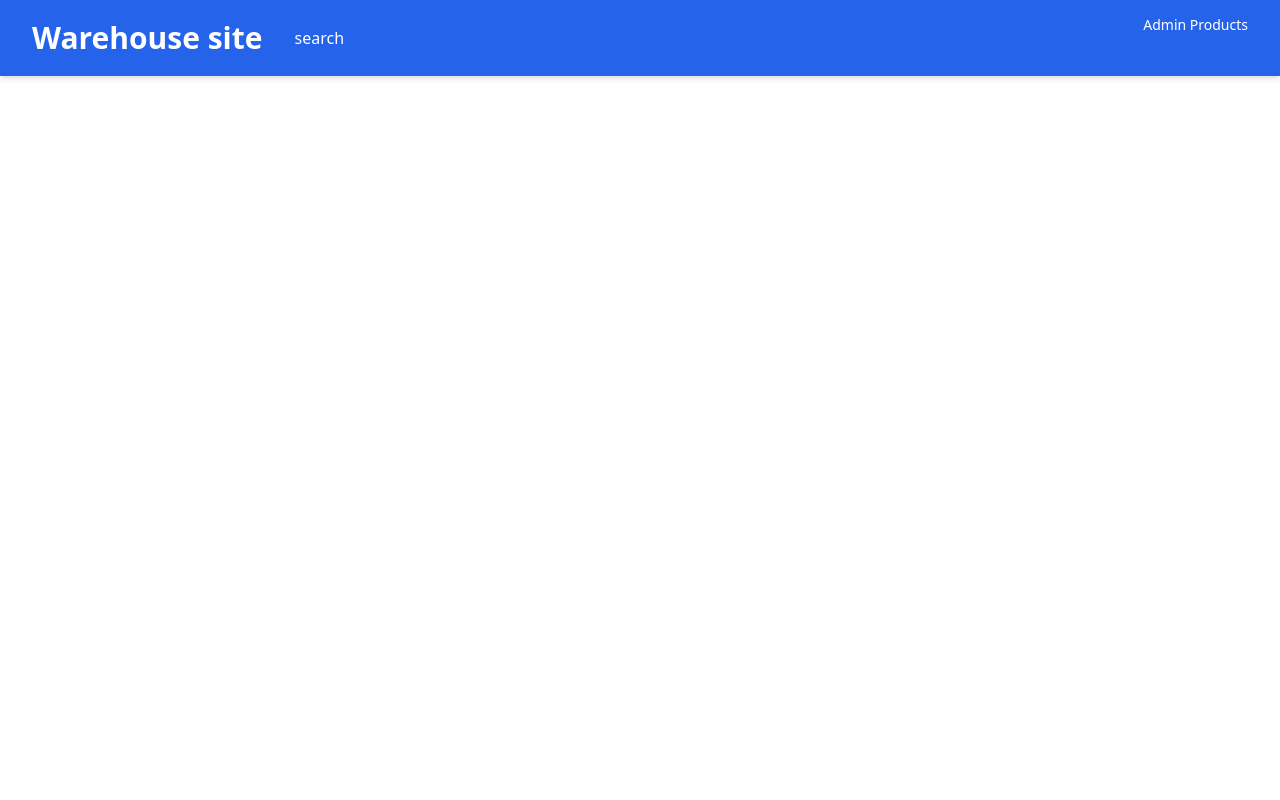
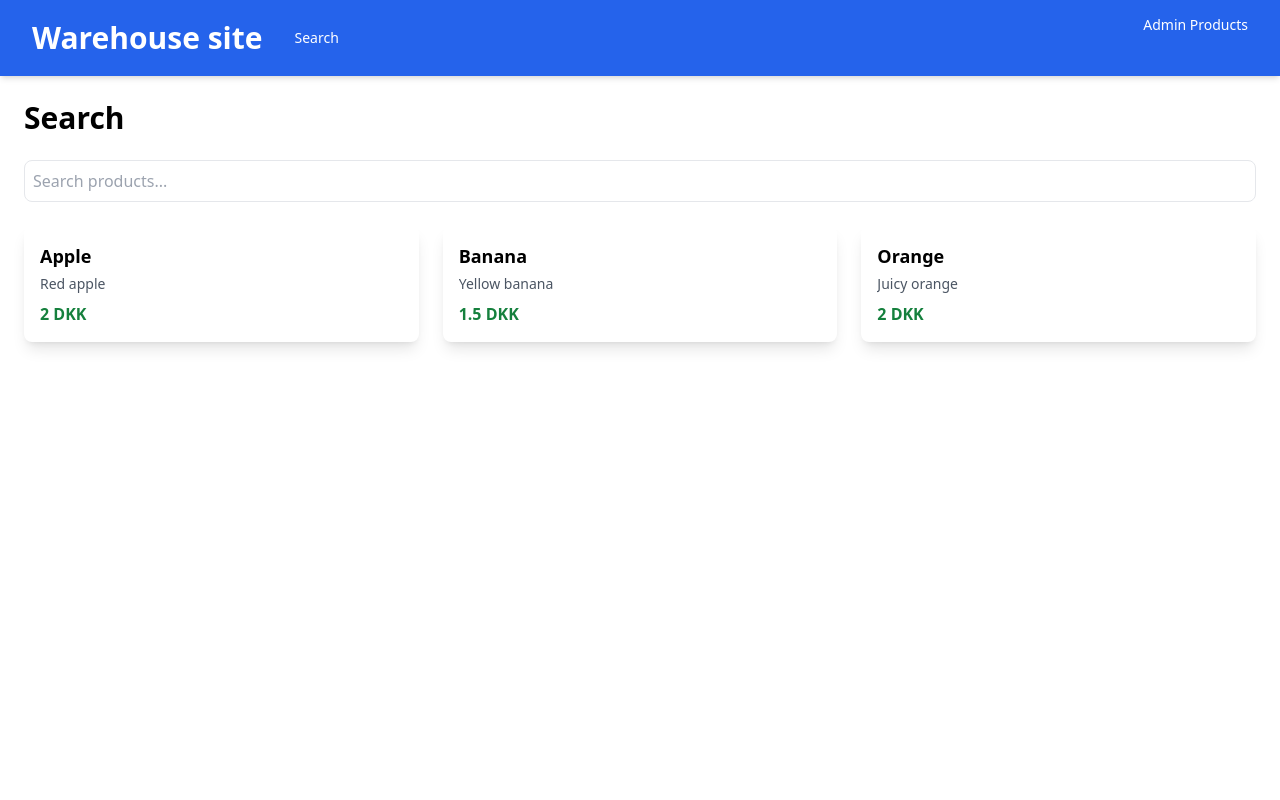
Before and after one commit to jonas-mortensen-01/Lagersystem-Frontend, a Nuxt app: page /search in a window 1280 px wide. Shown: the top 800 px of the page. Built offline with nearby package versions, Linux system fonts and the light colour scheme.

Commit message:
- Added homepage
- Added site header
- Added site footer
- Added about us page
- Split product listing into admin and user display components
- Added search page with mock query function

```diff
--- a/components/PageFooter.vue
+++ b/components/PageFooter.vue
@@ -1,7 +1,7 @@
 <template>
     <footer class="flex bg-blue-600 text-white py-3 shadow-md">
         <div class="flex justify-around items-center container mx-auto flex flex-col md:flex-row justify-between px-4">
-            <nuxt-link to="/about-us" class="hover:underline text-white px-4 py-2 rounded-lg transition text-sm">
+            <nuxt-link to="/about" class="hover:underline text-white px-4 py-2 rounded-lg transition text-sm">
                 About
             </nuxt-link>
         </div>
--- a/components/PageHeader.vue
+++ b/components/PageHeader.vue
@@ -10,9 +10,12 @@
             <h1 class="text-3xl font-bold">Warehouse site</h1>
         </nuxt-link>
 
-        <div class="px-[1rem]">
-            search
-        </div>
+        <nuxt-link
+          to="/search"
+          class="hover:underline text-white px-[1rem] rounded-lg transition text-sm"
+        >
+            Search
+        </nuxt-link>
       </div>
 
       <!-- Admin products link -->
--- a/components/product/Price.vue
+++ b/components/product/Price.vue
@@ -8,7 +8,6 @@
 
 <script lang="ts">
 import { defineComponent } from 'vue';
-import { useMainStore } from '../../stores/store';
 
 // Types
 import type PriceModel from '../../types/price'
@@ -20,11 +19,6 @@ export default defineComponent({
       type: Object as () => PriceModel, // TypeScript type
       required: true
     }
-  },
-  setup() {
-    const store = useMainStore()
-
-    return { store }
-  },
+  }
 })
 </script>
--- /dev/null
+++ b/components/product/ProductAdminItem.vue
@@ -0,0 +1,32 @@
+<template>
+    <div :key="product.id" @click="$emit('openEditModal', product)"
+        class="flex justify-between bg-white shadow-lg rounded-lg p-4 cursor-pointer hover:ring hover:ring-blue-300 transition">
+        <div class="mr-[4px]">
+            <h3 class="text-lg font-semibold mb-1">{{ product.name }}</h3>
+            <p class="text-gray-600 text-sm mb-2 line-clamp-2">{{ product.description }}</p>
+            <p class="text-green-700 font-semibold">
+                {{ product.price.amount }} {{ product.price.currencySymbol }}
+            </p>
+        </div>
+        <img v-if="product.imagePath" :src="product.imagePath" alt="Product image"
+            class="h-20 object-cover rounded-lg mb-3" />
+    </div>
+</template>
+
+<script lang="ts">
+import { defineComponent } from 'vue';
+
+// Types
+import type ProductModel from '../../types/product/product'
+
+export default defineComponent({
+    name: 'ProductAdminItem',
+    props: {
+        product: {
+            type: Object as () => ProductModel, // TypeScript type
+            required: true
+        }
+    },
+    emits: ['openEditModal']
+})
+</script>
--- /dev/null
+++ b/components/product/ProductItem.vue
@@ -0,0 +1,34 @@
+<template>
+    <nuxt-link to="/product/the actual product page man man">
+        <div :key="product.id"
+            class="flex justify-between bg-white shadow-lg rounded-lg p-4 cursor-pointer hover:ring hover:ring-blue-300 transition">
+
+            <div class="mr-[4px]">
+                <h3 class="text-lg font-semibold mb-1">{{ product.name }}</h3>
+                <p class="text-gray-600 text-sm mb-2 line-clamp-2">{{ product.description }}</p>
+                <p class="text-green-700 font-semibold">
+                    {{ product.price.amount }} {{ product.price.currencySymbol }}
+                </p>
+            </div>
+            <img v-if="product.imagePath" :src="product.imagePath" alt="Product image"
+                class="h-20 object-cover rounded-lg mb-3" />
+        </div>
+    </nuxt-link>
+</template>
+
+<script lang="ts">
+import { defineComponent } from 'vue';
+
+// Types
+import type ProductModel from '../../types/product/product'
+
+export default defineComponent({
+    name: 'ProductItem',
+    props: {
+        product: {
+            type: Object as () => ProductModel, // TypeScript type
+            required: true
+        }
+    }
+})
+</script>
--- a/pages/admin/product/index.vue
+++ b/pages/admin/product/index.vue
@@ -28,26 +28,8 @@
       v-if="visibleProducts.length"
       class="grid grid-cols-1 sm:grid-cols-2 lg:grid-cols-3 gap-6"
     >
-      <div
-        v-for="product in visibleProducts"
-        :key="product.id"
-        @click="openEditModal(product)"
-        class="flex justify-between bg-white shadow-lg rounded-lg p-4 cursor-pointer hover:ring hover:ring-blue-300 transition"
-      >
-        <div class="mr-[4px]">
-          <h3 class="text-lg font-semibold mb-1">{{ product.name }}</h3>
-          <p class="text-gray-600 text-sm mb-2 line-clamp-2">{{ product.description }}</p>
-          <p class="text-green-700 font-semibold">
-            {{ product.price.amount }} {{ product.price.currencySymbol }}
-          </p>
-        </div>
-        <img
-          v-if="product.imagePath"
-          :src="product.imagePath"
-          alt="Product image"
-          class="h-20 object-cover rounded-lg mb-3"
-        />
-      </div>
+        <ProductAdminItem v-for="product in visibleProducts" :product="product" @openEditModal="openEditModal"></ProductAdminItem>
+
     </div>
 
     <p v-else-if="searchTerm === ''" class="text-gray-500 text-center mt-12">
@@ -186,6 +168,9 @@ import { useMainStore } from '../../../stores/store'
 // Types
 import type ProductModel from '~/types/product/product'
 
+// Components
+import ProductAdminItem from '../../../components/product/ProductAdminItem.vue'
+
 const store = useMainStore()
 
 // Modal & form
@@ -275,7 +260,7 @@ const handleSubmit = () => {
     editingProduct.value.imagePath = form.imagePath
   } else {
     const newProduct: ProductModel = {
-      id: crypto.randomUUID(),
+      id: "",
       name: form.name,
       description: form.description,
       imagePath: form.imagePath,
--- /dev/null
+++ b/pages/search/index.vue
@@ -0,0 +1,111 @@
+<template>
+  <div class="container mx-auto p-6">
+    <!-- Title -->
+    <h1 class="text-3xl font-bold mb-6">Search</h1>
+
+    <!-- Search Box -->
+    <div class="mb-6">
+      <input
+        v-model="searchTerm"
+        type="text"
+        placeholder="Search products..."
+        class="w-full border rounded-lg p-2 focus:ring focus:ring-blue-300"
+      />
+    </div>
+
+    <!-- Product List -->
+    <div v-if="paginatedProducts.length" class="grid grid-cols-1 sm:grid-cols-2 lg:grid-cols-3 gap-6">
+      <ProductItem
+        v-for="product in paginatedProducts"
+        :key="product.id"
+        :product="product"
+      />
+    </div>
+
+    <!-- No results -->
+    <p v-else-if="searchTerm === ''" class="text-gray-500 text-center mt-12">
+      No products available.
+    </p>
+    <p v-else class="text-gray-500 text-center mt-12">
+      No products found for "{{ searchTerm }}"
+    </p>
+
+    <!-- Pagination -->
+    <div v-if="totalPages > 1" class="flex justify-center items-center mt-6 space-x-4">
+      <button
+        @click="goToPreviousPage"
+        :disabled="currentPage === 1"
+        class="px-4 py-2 bg-gray-300 rounded-lg disabled:opacity-50 hover:bg-gray-400"
+      >
+        Previous
+      </button>
+      <span>Page {{ currentPage }} of {{ totalPages }}</span>
+      <button
+        @click="goToNextPage"
+        :disabled="currentPage === totalPages"
+        class="px-4 py-2 bg-gray-300 rounded-lg disabled:opacity-50 hover:bg-gray-400"
+      >
+        Next
+      </button>
+    </div>
+  </div>
+</template>
+
+<script lang="ts" setup>
+import { ref, computed, watch, onMounted } from 'vue'
+import ProductItem from '../../components/product/ProductItem.vue'
+import type ProductModel from '~/types/product/product'
+
+// --- Mock Search Service ---
+const searchService = {
+  async searchProducts(term: string): Promise<ProductModel[]> {
+    // Simulate network delay
+    await new Promise(resolve => setTimeout(resolve, 300))
+    const allProducts: ProductModel[] = [
+      { id: '1', name: 'Apple', description: 'Red apple', price: { amount: 2, formattedPrice: '', currencySymbol: 'DKK' }, imagePath: '' },
+      { id: '2', name: 'Banana', description: 'Yellow banana', price: { amount: 1.5, formattedPrice: '', currencySymbol: 'DKK' }, imagePath: '' },
+      { id: '3', name: 'Orange', description: 'Juicy orange', price: { amount: 2, formattedPrice: '', currencySymbol: 'DKK' }, imagePath: '' },
+      // ... more sample products
+    ]
+    if (!term) return allProducts
+    const termLower = term.toLowerCase()
+    return allProducts.filter(p =>
+      p.name.toLowerCase().includes(termLower) ||
+      p.description.toLowerCase().includes(termLower) ||
+      p.imagePath?.toLowerCase().includes(termLower) ||
+      p.price.amount.toString().includes(termLower)
+    )
+  }
+}
+
+// --- Reactive state ---
+const foundProducts = ref<ProductModel[]>([])
+const searchTerm = ref('')
+
+// Pagination
+const currentPage = ref(1)
+const itemsPerPage = 24
+
+// --- Computed ---
+const totalPages = computed(() => Math.max(1, Math.ceil(foundProducts.value.length / itemsPerPage)))
+const paginatedProducts = computed(() => {
+  const start = (currentPage.value - 1) * itemsPerPage
+  const end = start + itemsPerPage
+  return foundProducts.value.slice(start, end)
+})
+
+// --- Watchers ---
+watch(searchTerm, async (newTerm) => {
+  currentPage.value = 1
+  foundProducts.value = await searchService.searchProducts(newTerm)
+})
+
+// Navigation
+const goToPreviousPage = () => { if (currentPage.value > 1) currentPage.value-- }
+const goToNextPage = () => { if (currentPage.value < totalPages.value) currentPage.value++ }
+
+// --- Initial load ---
+onMounted(async () => {
+  foundProducts.value = await searchService.searchProducts('')
+})
+</script>
--- a/stores/store.ts
+++ b/stores/store.ts
@@ -13,7 +13,7 @@ export const useMainStore = defineStore('main', {
         // This field will represent the current state of loading for the entire site
         hasLoaded: false,
         currentPage: {} as any,
-        siteProducts: [] as any[],
+        siteProducts: [] as ProductModel[],
     }),
 
     // Globally available functions
--- a/types/product/product.ts
+++ b/types/product/product.ts
@@ -6,4 +6,5 @@ export default interface Product {
     description: string;
     imagePath: string;
     price: PriceModel;
+    slug?: string;
 }
```
Also changed, not shown: pages/about/index.vue (renamed from pages/about-us/index.vue).
